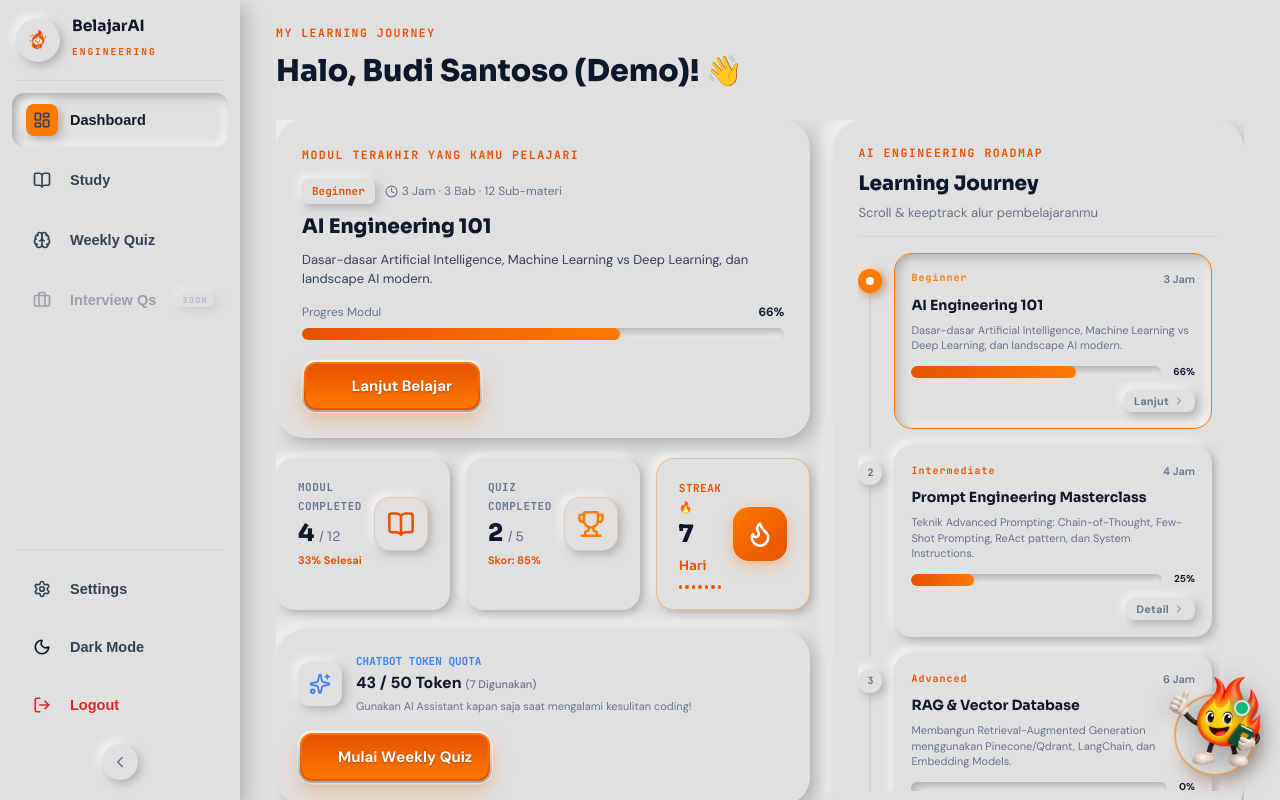
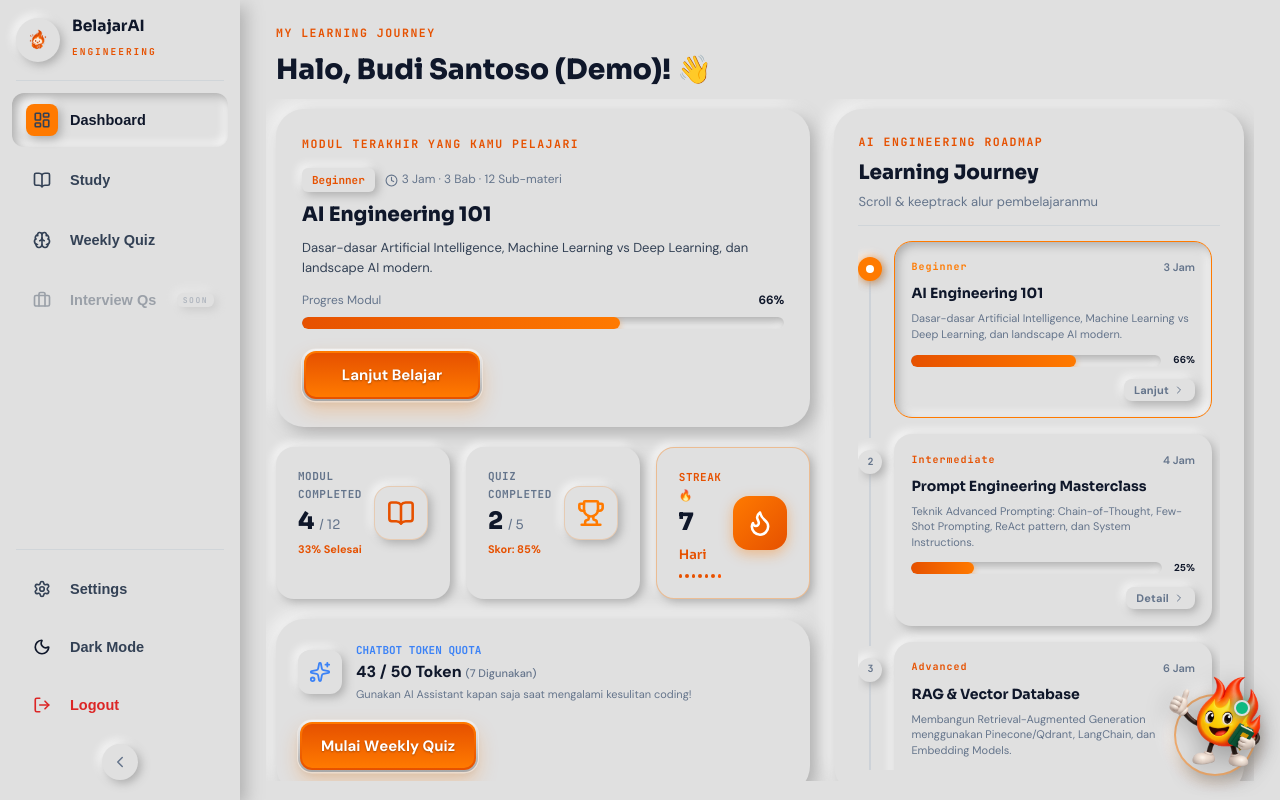
Before and after one commit to OlanIsm/belajarAiEngineering, a React (Vite) app in the folder frontend/: page / in a window 1280 px wide. Built offline with nearby package versions, Linux system fonts and the light colour scheme; no server answers.

Commit message:
fix(ui): center GoldButton text perfectly and prevent top Neumorphic card shadow clipping

```diff
--- a/frontend/src/index.css
+++ b/frontend/src/index.css
@@ -1372,16 +1372,20 @@ h6 {
 }
 
 .uiverse-gold-btn .state {
-  padding-left: 20px;
+  padding-left: 0;
   z-index: 3;
   display: flex;
   position: relative;
   align-items: center;
   justify-content: center;
+  width: 100%;
 }
 
 .uiverse-gold-btn .state--default {
   display: flex;
+  justify-content: center;
+  align-items: center;
+  width: 100%;
 }
 
 /* ─── HOMEPAGE DQLAB DASHBOARD LAYOUT ─────────────────── */
@@ -1390,7 +1394,9 @@ h6 {
   grid-template-columns: 1fr 1fr;
   gap: 24px;
   align-items: flex-start;
-  height: calc(100vh - 105px);
+  height: calc(100vh - 118px);
+  padding: 10px 10px 16px 10px;
+  margin: -10px -10px 0 -10px;
   overflow: hidden;
 }
 
--- a/frontend/src/pages/HomePage.tsx
+++ b/frontend/src/pages/HomePage.tsx
@@ -48,9 +48,9 @@ export default function HomePage({ onNavigate }: HomePageProps) {
   return (
     <div>
       {/* Top Header - Clean greeting without membership level box */}
-      <div style={{ marginBottom: 24 }}>
+      <div style={{ marginBottom: 16 }}>
         <p className="eyebrow" style={{ marginBottom: 4 }}>MY LEARNING JOURNEY</p>
-        <h1 className="font-heading" style={{ fontSize: 30, fontWeight: 800, color: 'var(--text-heading)' }}>
+        <h1 className="font-heading" style={{ fontSize: 28, fontWeight: 800, color: 'var(--text-heading)' }}>
           Halo, {user?.name ?? 'Learner'}! 👋
         </h1>
       </div>
@@ -62,7 +62,7 @@ export default function HomePage({ onNavigate }: HomePageProps) {
         <div style={{ display: 'flex', flexDirection: 'column', gap: 20 }}>
 
           {/* 1. MODUL TERAKHIR (CARD UTAMA BESAR) */}
-          <div className="card" style={{ padding: 26, background: 'var(--nm-base)' }}>
+          <div className="card" style={{ padding: 26, background: 'var(--nm-base)', borderRadius: 'var(--radius-card)', boxShadow: 'var(--shadow-raise)' }}>
             <p className="eyebrow" style={{ marginBottom: 14 }}>
               MODUL TERAKHIR YANG KAMU PELAJARI
             </p>
```
